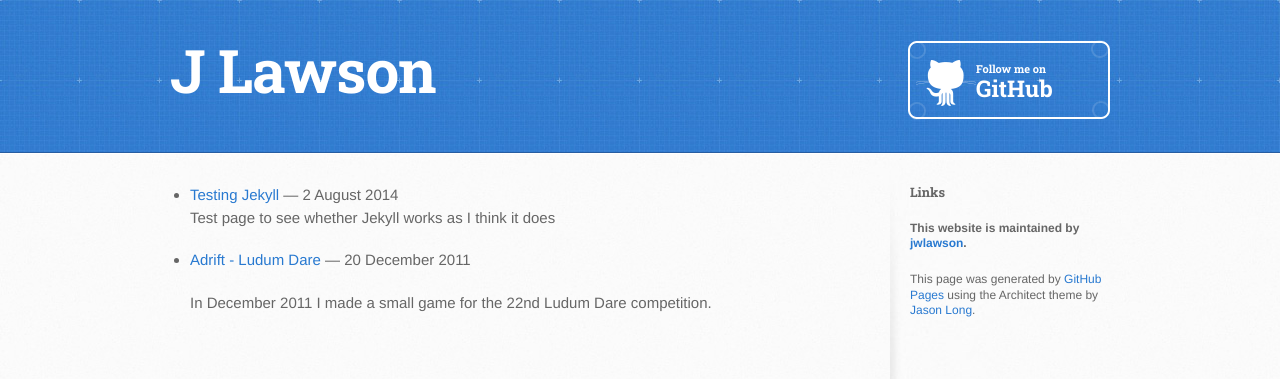
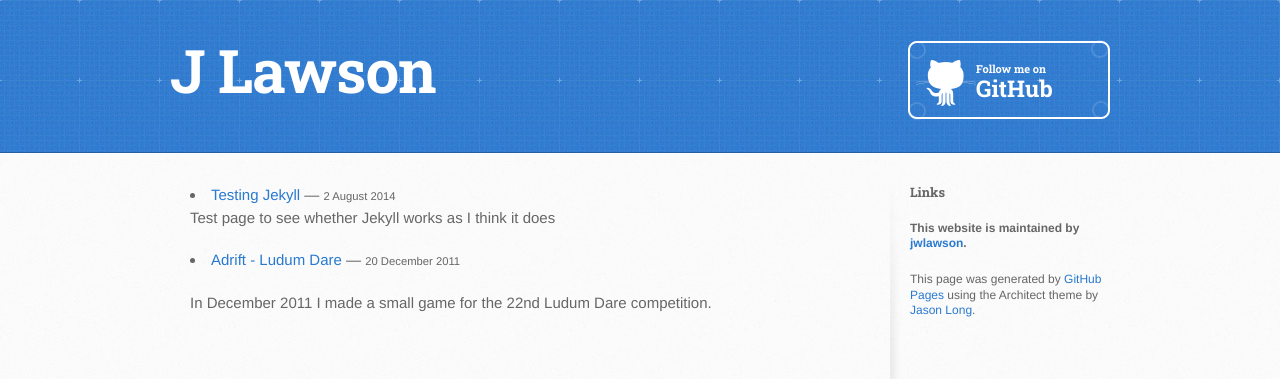
Before and after one commit to jwlawson/jwlawson.github.io, a Jekyll site: the page built from index.html, in a window 1280 px wide. Shown: the top 379 px of the page. Built offline with Jekyll 4.4.1, drawn with Linux system fonts in a browser that asks for light colours.

Commit message:
Fixes post list formatting in index.html.

```diff
--- a/index.html
+++ b/index.html
@@ -3,9 +3,7 @@ layout: main
 title: John Lawson
 ---
 
-<div id="home">
-
-<ul class="postlist">
+<ul id="postlist">
   {% for post in site.posts %}
     <li>
       <a href="{{ post.url }}">{{ post.title }}</a> &#8212; <span>{{ post.date | date: "%-d %B %Y" }}</span>
@@ -13,5 +11,3 @@ title: John Lawson
     </li>
   {% endfor %}
 </ul>
-
-</div>
```
